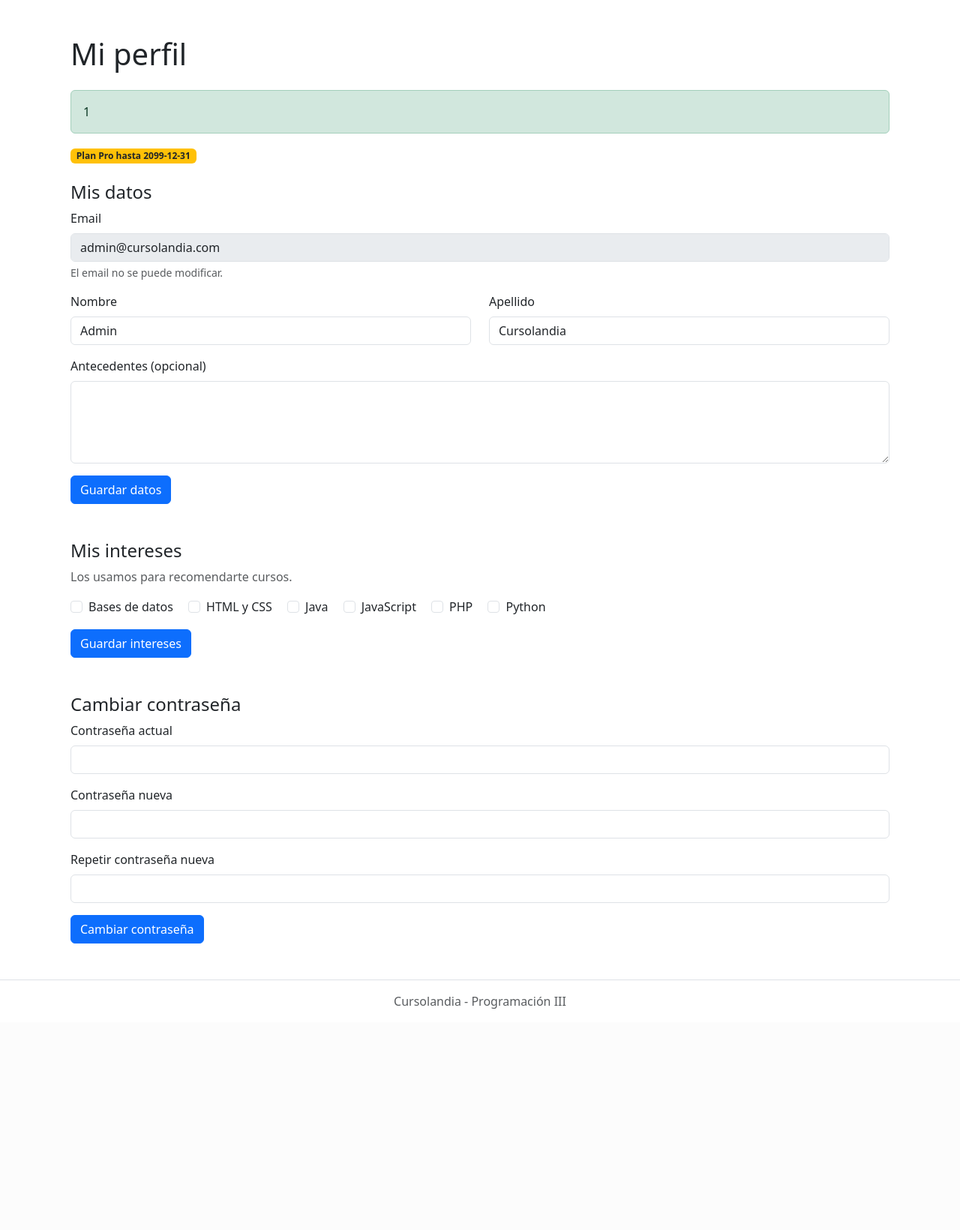
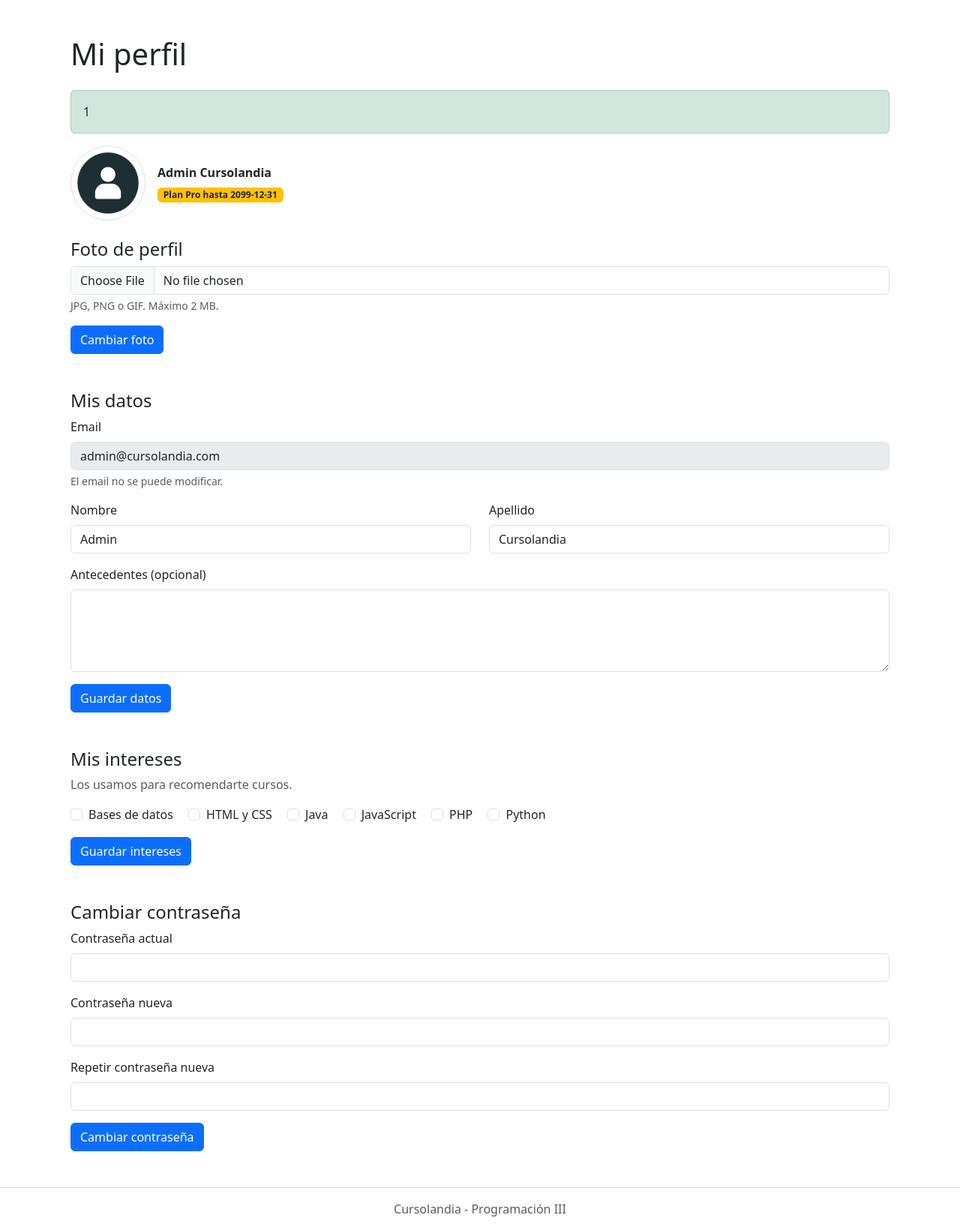
Before and after one commit to Jerombagnis/ProyectoProgIII-Cursolandia, a PHP site: page /perfil.php in a window 1280 px wide. Shown: the part 56-1696 px from the top of the page at 75% size. Before the commit the page ends 1401 px from the top, so only its background shows below. Run offline with PHP 8.4, Linux system fonts and the light colour scheme; the visitor is signed in with stand-in values (Sample User, id 1); data comes from the database, SQL or seed files in the repository; a stand-in replaces the project's code that opens the database connection.

Commit message:
Agrego fincion para que el usuario pueda posea un avatar por defecto y pueda subir una imagen como foto de perfil.

```diff
--- a/Clases/Usuario.php
+++ b/Clases/Usuario.php
@@ -58,6 +58,30 @@ class Usuario {
         }
     }
 
+    // metodo estatico para validar la imagen de perfil del usuario. Se le pasa el archivo y si no cumple con las condiciones, lanza una excepción.
+    public static function validarImagen($archivo) {
+        if ($archivo['error'] == 4) {
+            throw new Exception("Elegí una imagen.");
+        }
+        if ($archivo['error'] != 0) {
+            throw new Exception("No se pudo subir la imagen. Probá con una más liviana.");
+        }
+        if ($archivo['size'] > 2 * 1024 * 1024) {
+            throw new Exception("La imagen no puede pesar más de 2 MB.");
+        }
+
+        // obtengo la extension del archivo y la convierto a minuscula para evitar problemas con mayusculas y minusculas.
+        $partes = explode(".", $archivo['name']);
+        $extension = strtolower(end($partes));
+
+        // verifico que la extension sea jpg, jpeg, png o gif. sino lanzo una excepción.
+        if (!in_array($extension, array("jpg", "jpeg", "png", "gif"))) {
+            throw new Exception("Solo se permiten imágenes JPG, PNG o GIF.");
+        }
+
+        return $extension;
+    }
+
     // metodo estatico para cifrar la contraseña del usuario. static porque no necesita acceder a ningun atributo de la clase para hacer su funcion.
     public static function cifrar($clave) {
         return md5($clave);
--- a/Manejadores/ManejadorUsuario.php
+++ b/Manejadores/ManejadorUsuario.php
@@ -92,6 +92,16 @@ class ManejadorUsuario {
             }
         }
     }
+
+    // metodo para cambiar la imagen de perfil de un usuario. Se le pasa el id del usuario y el nombre del archivo de la imagen
+    public function cambiarImagen($id, $nombreArchivo) {
+        $sql = "UPDATE usuarios SET imagen_perfil = '$nombreArchivo'
+                WHERE id = $id";
+
+        if (!mysqli_query($this->conexion, $sql)) {
+            throw new Exception("No se pudo guardar la foto de perfil.");
+        }
+    }
 }
 
 ?>
--- a/Paginas/perfil.php
+++ b/Paginas/perfil.php
@@ -17,13 +17,14 @@ $usuario = null;
 $nombre = "";
 $apellido = "";
 $antecedentes = "";
+$todas_las_etiquetas = array();
+$intereses_elegidos = array();
 $mensaje = "";
 $error = "";
+$errorFoto= "";
 $errorDatos = "";
 $errorClave = "";
 $errorIntereses = "";
-$todas_las_etiquetas = array();
-$intereses_elegidos = array();
 
 // si hay un mensaje en la sesión, se guarda en $mensaje y se borra de la sesión
 if (isset($_SESSION['mensaje'])) {
@@ -50,7 +51,42 @@ try {
     $todas_las_etiquetas = $manejadorCurso->listarEtiquetas();
     $intereses_elegidos = $manejadorUsuario->interesesDeUsuario($usuario->id);
 
-    // formulario 1: guardar datos generales del usuario (nombre, apellido, antecedentes)
+
+    //Formulario 1: guardar foto de perfil
+    if (isset($_POST['guardar_foto'])) {
+        try {
+            // valido la imagen y obtengo la extensión
+            $extension = Usuario::validarImagen($_FILES['imagen']);
+
+            // creo un nombre de archivo único con time y el id del usuario para evitar que se sobreescriba la imagen de otro usuario
+            $nombreArchivo = $usuario->id . "_" . time() . "." . $extension; // time da la hora actual en segundos
+            $destino = "../Archivos/Perfiles/" . $nombreArchivo;
+
+            if (!copy($_FILES['imagen']['tmp_name'], $destino)) {
+                throw new Exception("No se pudo guardar la imagen en el servidor.");
+            }
+
+            $manejadorUsuario->cambiarImagen($usuario->id, $nombreArchivo);
+
+            // se elimina la imagen anterior del usuario si no es la default.png
+            if ($usuario->imagenPerfil != "default.png") {
+                $anterior = "../Archivos/Perfiles/" . $usuario->imagenPerfil;
+                if (file_exists($anterior)) {
+                    unlink($anterior); // elimino el archivo del servidor
+                }
+            }
+
+            $_SESSION['mensaje'] = "Foto de perfil actualizada.";
+
+            include "../Conexiones/cerrar_conexion.php";
+            header("Location: perfil.php");
+            exit;
+        } catch (Exception $e) {
+            $errorFoto = $e->getMessage();
+        }
+    }
+
+    // formulario 2: guardar datos generales del usuario (nombre, apellido, antecedentes)
     if (isset($_POST['guardar_datos'])) {
         $nombre = trim($_POST['nombre']);
         $apellido = trim($_POST['apellido']);
@@ -73,7 +109,7 @@ try {
         }
     }
 
-    // Formulario 2: guardar intereses
+    // Formulario 3: guardar intereses
     if (isset($_POST['guardar_intereses'])) {
         // si no marcó ninguna casilla, $_POST['intereses'] no existe
         $intereses_elegidos = array();
@@ -94,7 +130,7 @@ try {
         }
     }
 
-    // Formulario 3: cambiar contraseña
+    // Formulario 4: cambiar contraseña
     if (isset($_POST['cambiar_clave'])) {
         try {
             $usuario->validarCambioClave($_POST['clave_actual'], $_POST['clave_nueva'], $_POST['clave_repetida']);
@@ -131,13 +167,32 @@ include "../Conexiones/cerrar_conexion.php";
             <div class="alert alert-success"><?php echo $mensaje; ?></div>
         <?php } ?>
 
-        <p>
-            <?php if ($usuario->esPro()) { ?>
-                <span class="badge bg-warning text-dark">Plan Pro hasta <?php echo $usuario->vencimientoPro; ?></span>
-            <?php } else { ?>
-                <span class="badge bg-secondary">Plan gratuito</span>
-            <?php } ?>
-        </p>
+        <div class="d-flex align-items-center mb-4">
+            <img src="../Archivos/Perfiles/<?php echo $usuario->imagenPerfil; ?>" alt="Foto de perfil"
+                 class="rounded-circle border me-3" style="width: 100px; height: 100px; object-fit: cover;">
+            <div>
+                <p class="mb-1 fw-bold"><?php echo $usuario->nombre . " " . $usuario->apellido; ?></p>
+                <?php if ($usuario->esPro()) { ?>
+                    <span class="badge bg-warning text-dark">Plan Pro hasta <?php echo $usuario->vencimientoPro; ?></span>
+                <?php } else { ?>
+                    <span class="badge bg-secondary">Plan gratuito</span>
+                <?php } ?>
+            </div>
+        </div>
+
+        <h2 class="h4">Foto de perfil</h2>
+
+        <?php if ($errorFoto != "") { ?>
+            <div class="alert alert-danger"><?php echo $errorFoto; ?></div>
+        <?php } ?>
+
+        <form method="post" action="perfil.php" enctype="multipart/form-data" class="mb-5">
+            <div class="mb-3">
+                <input type="file" name="imagen" class="form-control" accept=".jpg,.jpeg,.png,.gif">
+                <div class="form-text">JPG, PNG o GIF. Máximo 2 MB.</div>
+            </div>
+            <button type="submit" name="guardar_foto" class="btn btn-primary">Cambiar foto</button>
+        </form>
 
         <h2 class="h4 mt-4">Mis datos</h2>
 
```
Also changed, not shown: Archivos/Perfiles/default.png (added).
